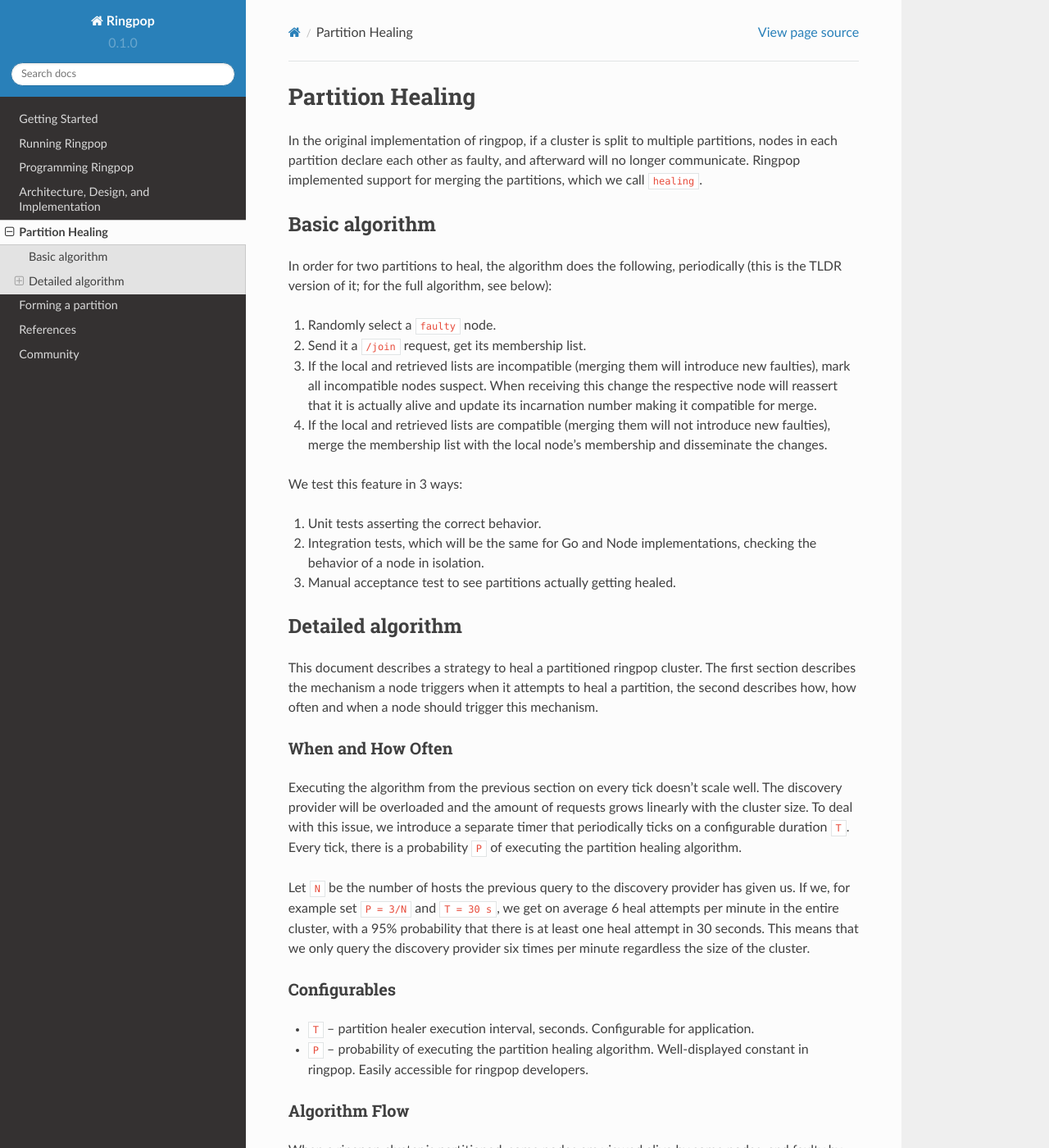
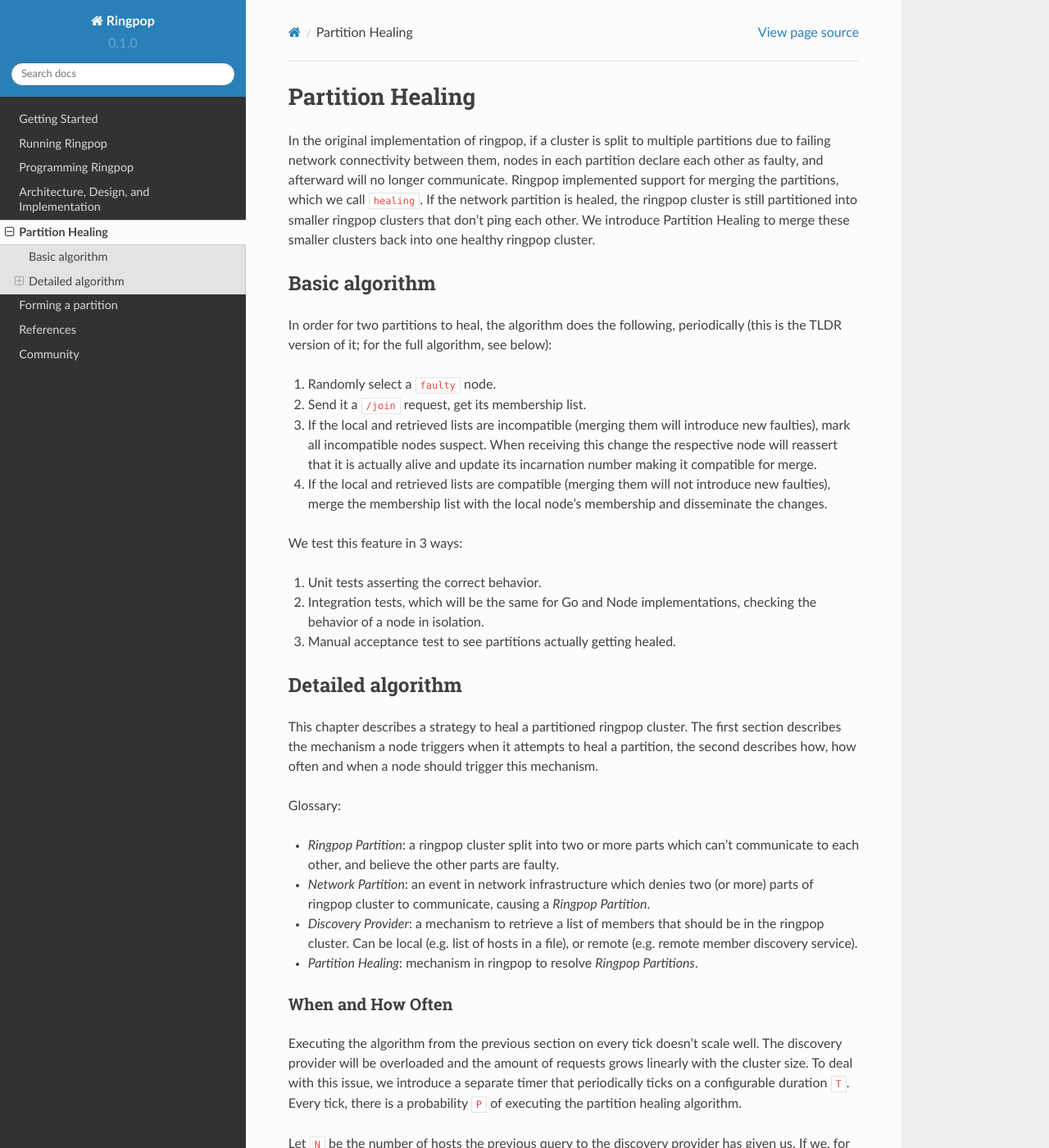
Before and after one commit to uber-node/ringpop-common, a Sphinx documentation site: the page built from docs/partitions.md, in a window 1280 px wide and 1400 px high. Shown: the whole window at 82% size. Built offline with Sphinx 7.4.7 and the Read the Docs theme 2.0.0, drawn with Linux system fonts in a browser that asks for light colours.

Commit message:
Address feedback 1

```diff
--- a/docs/partitions.md
+++ b/docs/partitions.md
@@ -1,6 +1,6 @@
 # Partition Healing
 
-In the original implementation of ringpop, if a cluster is split to multiple partitions, nodes in each partition declare each other as faulty, and afterward will no longer communicate. Ringpop implemented support for merging the partitions, which we call `healing`.
+In the original implementation of ringpop, if a cluster is split to multiple partitions due to failing network connectivity between them, nodes in each partition declare each other as faulty, and afterward will no longer communicate. Ringpop implemented support for merging the partitions, which we call `healing`. If the network partition is healed, the ringpop cluster is still partitioned into smaller ringpop clusters that don't ping each other. We introduce Partition Healing to merge these smaller clusters back into one healthy ringpop cluster.
 
 ## Basic algorithm
 
@@ -19,7 +19,14 @@
 
 ## Detailed algorithm
 
-This document describes a strategy to heal a partitioned ringpop cluster. The first section describes the mechanism a node triggers when it attempts to heal a partition, the second describes how, how often and when a node should trigger this mechanism.
+This chapter describes a strategy to heal a partitioned ringpop cluster. The first section describes the mechanism a node triggers when it attempts to heal a partition, the second describes how, how often and when a node should trigger this mechanism.
+
+Glossary:
+
+* _Ringpop Partition_: a ringpop cluster split into two or more parts which can't communicate to each other, and believe the other parts are faulty.
+* _Network Partition_: an event in network infrastructure which denies two (or more) parts of ringpop cluster to communicate, causing a _Ringpop Partition_.
+* _Discovery Provider_: a mechanism to retrieve a list of members that should be in the ringpop cluster. Can be local (e.g. list of hosts in a file), or remote (e.g. remote member discovery service).
+* _Partition Healing_: mechanism in ringpop to resolve _Ringpop Partitions_.
 
 ### When and How Often
 
```
